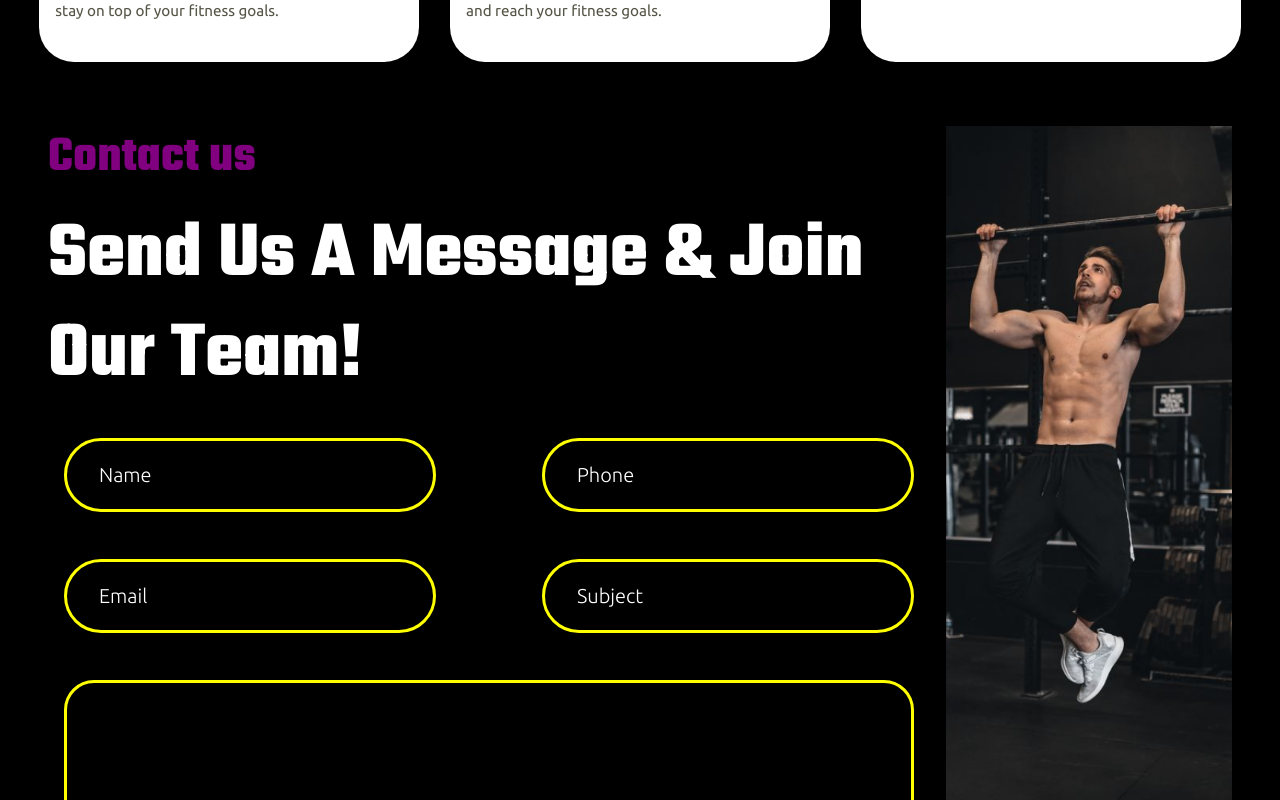
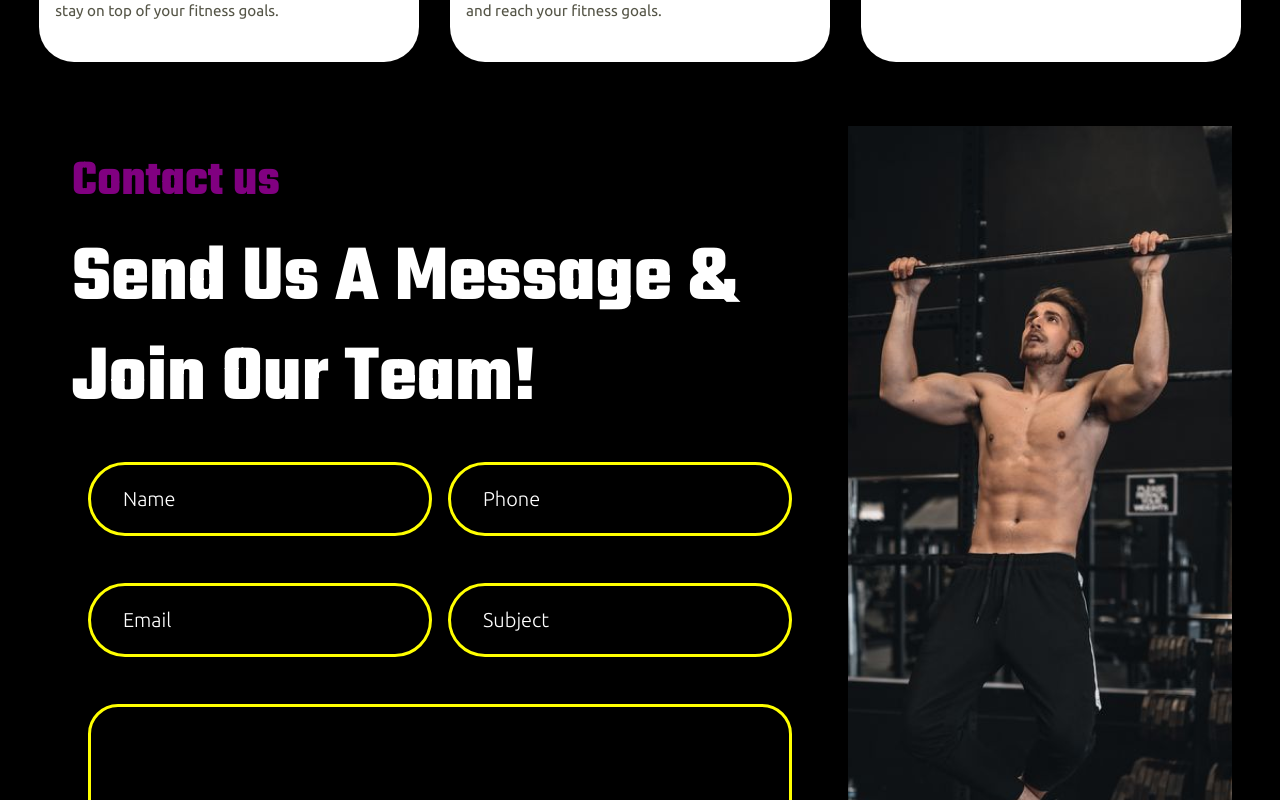
Before and after one commit to AleenaJabeen/Fitness-App, a React (Create React App) app: page / in a window 1280 px wide. Shown: the part 4080-4880 px from the top of the page. Built offline with nearby package versions, Linux system fonts and the light colour scheme.

Commit message:
Update ContactUs.module.css

```diff
--- a/src/styles/HomeStyles/ContactUs.module.css
+++ b/src/styles/HomeStyles/ContactUs.module.css
@@ -12,6 +12,7 @@
 .contactImg img{
     width: 90vw;
     object-fit: cover;
+
 }
 .contactInfo{
     display: flex;
@@ -97,6 +98,12 @@ line-height: 1.5rem;
     background-color: var(--border-color);
     border-radius: 50%;
   }
+  @media (max-width:768px){
+    .contactImg img{
+        height: 100vh;
+        object-fit: fill;
+    }
+  }
 
   @media (min-width: 1024px) {
     .contactSection{
@@ -106,7 +113,8 @@ line-height: 1.5rem;
 gap: 1rem;
     }
     .contactImg img{
-        width: 100%;
+        width: 30vw;
+        object-fit: cover;
     }
     .contactInfo{
         width: 100%;
@@ -115,7 +123,7 @@ gap: 1rem;
         align-items: flex-start;
         flex-direction: column;
         gap: 1rem;
-        padding:0 0 1rem;
+        padding:1.5rem;
     }
     .contactInfo h2{
         text-align: left;
```
